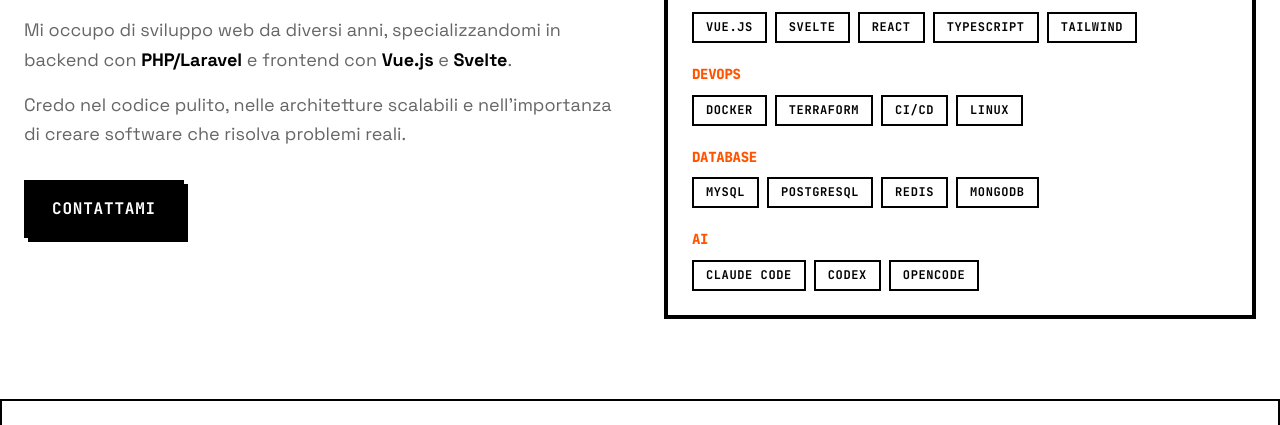
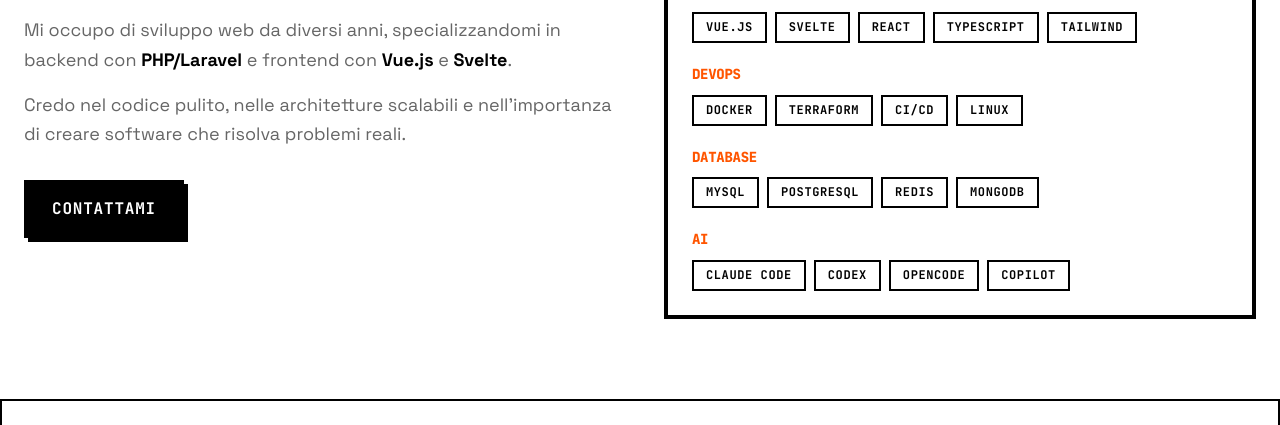
Before and after one commit to ehystiv/ehystiv.dev, an Astro site: page / in a window 1280 px wide. Shown: the part 2547-2972 px from the top of the page. Built offline with nearby package versions, Linux system fonts and the light colour scheme; Astro itself is replaced by a stand-in of ours; some packages are replaced by stand-ins of ours; no server answers.

Commit message:
feat: aggiungi 'Copilot' alla categoria AI nella sezione skills

```diff
--- a/src/components/HomePage.astro
+++ b/src/components/HomePage.astro
@@ -86,7 +86,7 @@
 	{ category: 'Frontend', items: ['Vue.js', 'Svelte', 'React', 'TypeScript', 'Tailwind'] },
 	{ category: 'DevOps', items: ['Docker', 'Terraform', 'CI/CD', 'Linux'] },
 	{ category: 'Database', items: ['MySQL', 'PostgreSQL', 'Redis', 'MongoDB'] },
-	{ category: 'AI', items: ['Claude Code', 'Codex', 'OpenCode'] }
+	{ category: 'AI', items: ['Claude Code', 'Codex', 'OpenCode', 'Copilot'] }
 ];
 
 const INITIAL_VISIBLE_INTERESTS = 8;
```
